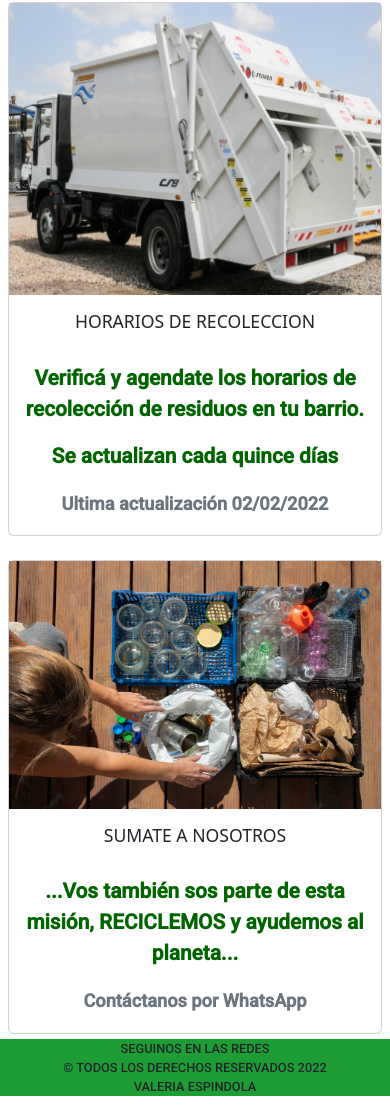
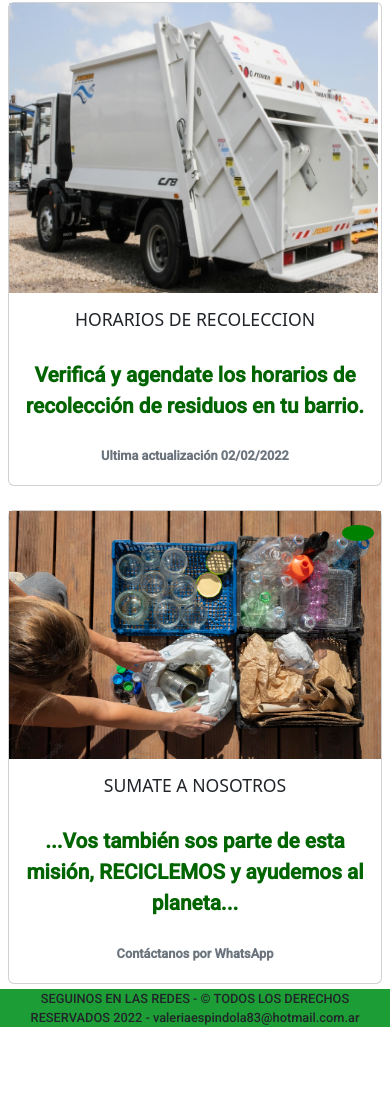
Before and after one commit to valeriaespindola/Recoleccion_Reciclaje_WebSite, a plain HTML site: page index.html in a window 390 px wide. Shown: the part 287-1399 px from the top of the page. After the commit the page ends 1314 px from the top, so only its background shows below. Drawn offline with nearby package versions, Linux system fonts and the light colour scheme; some icons are missing.

Commit message:
Final commit. Sitio Web ,totalmente terminado

```diff
--- a/css/style.css
+++ b/css/style.css
@@ -1,123 +1,156 @@
 /*RESETEO LOS VALORES DE DEFAULT QUE VIENEN CON CADA NAVEGADOR*/
-*{
+* {
     padding: 0;
     margin: 0;
     box-sizing: border-box;
 }
 /* RESETEO EL COLOR DE DEFAULT QUE VIENE CON CADA NAVEGADOR*/
-a{
+a {
     color: inherit;
 }
-.main{
+.main {
     min-height: 100vh;
 }
-.link-navbar{
+.link-navbar {
     padding-right: 20px;
     font-size: 1.5rem;
-    font-family: 'Roboto', sans-serif;
+    font-family: "Roboto", sans-serif;
     color: darkgreen;
-
 }
-.link-navbar:hover{
+.link-navbar:hover {
     color: darkgrey;
 }
-.carousel-item img{
+.nos-dedicamos{
+    color:white;
+}
+.carousel-item img {
     height: 780px;
-    object-fit:cover;
+    object-fit: cover;
 }
-.container-fluid{
+.container-fluid {
     overflow: hidden;
 }
-
-.container-cards{
+.trabajamos {
+    color: black;
+}
+.img-compactador{
+    height: 290px;
+}
+.container-cards {
     margin-top: 10px;
     margin-left: 10px;
     margin-right: 20px;
-
 }
 
-.card-title{
+.card-title {
     text-align: center;
     margin-bottom: 30px;
 }
-.card-text{
+.card-text {
     text-align: center;
     color: darkgreen;
     font-weight: bold;
     font-size: 1.3rem;
 }
-
-
-.footer{
-    background-color: rgba(17,153,44,0.9528186274509804);
-    font-family: 'Roboto', sans-serif;
+.position-fixed {
+    background-color: green;
+    color: white;
+    font-size: 28px;
+    position: fixed;
+    right: 1rem;
+    bottom: 1rem;
+    z-index: 10;
+    padding: 0.5rem 1rem;
+    border-radius: 100%;
+    text-decoration: none;
+}
+.btn-wsp:hover{
+    text-decoration: none;
+    color:#0df053;
+    background-color: #fff;
+}
+.jam-whatsapp:before{
+    color:white;
+}
+.footer {
+    background-color: rgba(17, 153, 44, 0.9528186274509804);
+    font-family: "Roboto", sans-serif;
     font-size: 1.5rem;
     margin-top: 10px;
     text-align: center;
-
+}
+.copyright{
+    margin-bottom: 0;
 }
 /* Medias Querys*/
 
-@media (max-width:600px) {
-    .logo_navbar{
+@media (max-width: 600px) {
+    .logo_navbar {
         align-items: center;
         margin: auto;
         width: 200px;
         height: 50px;
     }
-    .link-navbar{
+    .link-navbar {
         margin-right: 1px !important;
         font-size: 0.7rem !important;
         color: darkgreen;
     }
-    .link-navbar:hover{
+    .link-navbar:hover {
         color: black;
     }
-    .fotos_carousel{
+    .fotos_carousel {
         width: auto;
         height: 180px !important;
         object-fit: cover;
     }
-    .card{
+    .card {
         margin-left: 10px;
     }
-    .cards{
+    .cards {
         margin-top: 0;
         margin-left: 0;
     }
-    .row>*{
+    .row > * {
         padding-right: 0;
         padding-left: 0;
     }
-    .card-title{
+    .card-title {
         font-size: 1.1rem;
         text-align: center;
     }
-    .card-text{
+    .card-text {
         text-align: center;
-        font-family: 'Roboto', sans-serif;
+        font-family: "Roboto", sans-serif;
     }
-    .img-compactador .img-recolecta{
+    .text-muted{
+        font-size: 0.8rem;
+    }
+    .img-compactador .img-recolecta {
         height: 150px;
         width: 100%;
         object-fit: cover;
     }
-    .footer{
+    .footer {
         font-size: 0.8rem;
         margin-top: 5px;
         margin-bottom: 0;
     }
-    .aprender{
+    .position-fixed{
+        font-size: 15px;
+    }
+
+    .aprender {
         font-size: 1rem;
     }
-    .lista-aprender{
+    .lista-aprender {
         font-size: 0.9rem;
     }
-    .info-vecinos{
+    .info-vecinos {
         font-size: 1rem;
         text-align: center;
     }
-    .parrafo_vecinos{
+    .parrafo_vecinos {
         font-size: 0.9rem;
     }
     .titulo-video-reciclar {
@@ -127,39 +160,36 @@ a{
         text-align: center;
         font-size: large;
     }
-    iframe, video {
+    iframe,video {
         height: 250px !important;
-        width: 100% ;
+        width: 100%;
         object-fit: cover;
         margin-left: 2px !important;
         margin-top: 10px !important;
         margin-bottom: 10px !important;
     }
-    .titulo-ubicacion{
+    .titulo-ubicacion {
         font-size: 1rem;
         text-align: center;
     }
-    .mapa{
+    .mapa {
         width: 98% !important;
     }
-    .formulario{
+    .formulario {
         margin-left: 5px !important;
         margin-right: 5px !important;
     }
     .form-label {
         font-size: 1rem !important;
     }
-    .form-select{
+    .form-select {
         font-size: 0.8rem !important;
     }
-    .form-control{
+    .form-control {
         font-size: 0.8rem;
     }
-    .btn-formulario{
+    .btn-formulario {
         margin-left: 120px !important;
         font-size: 1rem !important;
-
-   }
-
-
+    }
 }
--- a/index.html
+++ b/index.html
@@ -9,6 +9,8 @@
     <link href="https://cdn.jsdelivr.net/npm/bootstrap@5.2.0-beta1/dist/css/bootstrap.min.css" rel="stylesheet" integrity="sha384-0evHe/X+R7YkIZDRvuzKMRqM+OrBnVFBL6DOitfPri4tjfHxaWutUpFmBp4vmVor" crossorigin="anonymous">
     <link href="https://fonts.googleapis.com/css2?family=Pacifico&family=Roboto:wght@500&display=swap" rel="stylesheet">
     <link rel="stylesheet" href="css/style.css">
+    <!-- Vinculacion de la libreria de iconos Jam Icons v2 - Iconos Tipograficos -->
+    <link rel="stylesheet" href="https://unpkg.com/jam-icons/css/jam.min.css">
 
 
 </head>
@@ -46,13 +48,13 @@
                             <img src="img/foto de reciclaje.jpg" class="fotos_carousel d-block w-100" alt="reciclaje1">
                             <div class="carousel-caption d-none d-md-block">
                                 <h2>¿A que nos dedicamos?</h2>
-                                <h4>Nos dedicamos a la recolecciòn de basura con seguimientos gps.</h4>
+                                <h4 class="nos-dedicamos">Nos dedicamos a la recolecciòn de basura con seguimientos gps.</h4>
                             </div>
                         </div>
                         <div class="carousel-item">
                             <img src="img/reciclar.jpg" class="fotos_carousel d-block w-100" alt="reciclaje2">
                             <div class="carousel-caption d-none d-md-block">
-                                <h2>Trabajamos
+                                <h2 class="trabajamos">Trabajamos
                                     para tratar de concientizar
                                     a la gente sobre la clasificacion de basura
                                     y reducir el colapso de rellenos sanitarios.</h2>
@@ -89,7 +91,7 @@
                                 <div class="card-body">
                                     <h4 class="card-title">HORARIOS DE RECOLECCION</h4>
                                     <p class="card-text">Verificá y agendate los horarios de recolección de residuos en tu barrio.</p>
-                                    <p class="card-text">Se actualizan cada quince días</p>
+
                                     <p class="card-text"><small class="text-muted">Ultima actualización 02/02/2022</small></p>
                                 </div>
                             </div>
@@ -114,9 +116,12 @@
                     </div>
             </div>
         </section>
+        <a href="https://wa.me/5492914758784" class="position-fixed" target="_blank">
+            <span class="jam jam-whatsapp"></span>
+        </a>
     </main>
     <footer class="footer">
-        <p>SEGUINOS EN LAS REDES <br> © TODOS LOS DERECHOS RESERVADOS 2022<br>VALERIA ESPINDOLA</p>
+        <p class="copyright">SEGUINOS EN LAS REDES - © TODOS LOS DERECHOS RESERVADOS 2022 - valeriaespindola83@hotmail.com.ar</p>
     </footer>
         <!-- JavaScript Bundle with Popper -->
     <script src="https://cdn.jsdelivr.net/npm/bootstrap@5.2.0-beta1/dist/js/bootstrap.bundle.min.js" integrity="sha384-pprn3073KE6tl6bjs2QrFaJGz5/SUsLqktiwsUTF55Jfv3qYSDhgCecCxMW52nD2" crossorigin="anonymous"></script>
```
Also changed, not shown: reciclamos.html (+1 -1 lines), ubicacion.html (+1 -1 lines).
